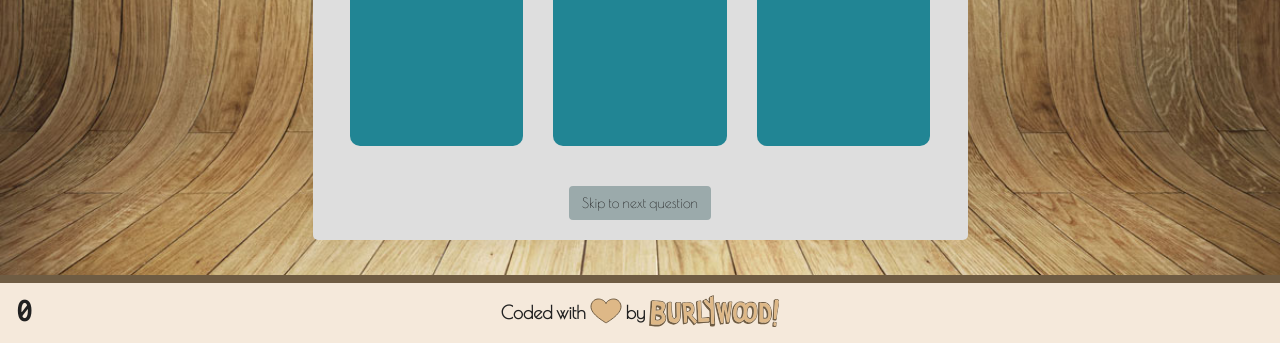
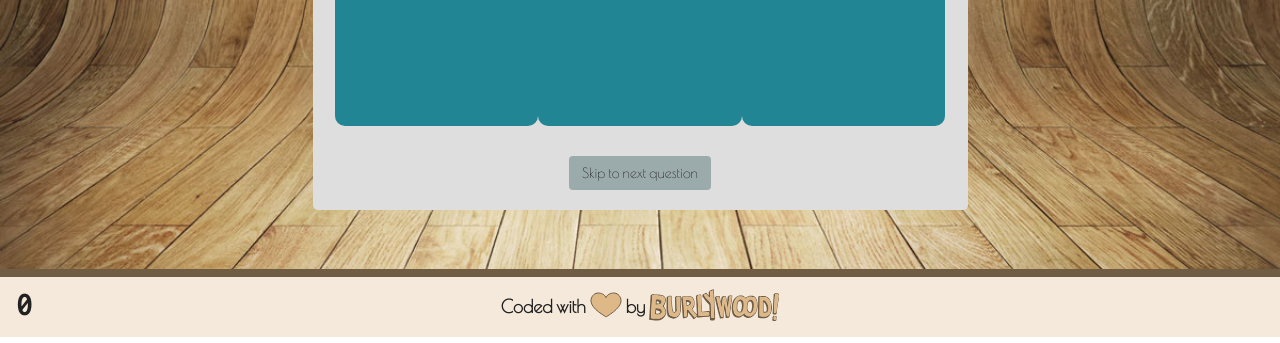
Before and after one commit to katie80/Hackathon, a website: page know-your-code-fullstack/public/index.html in a window 1280 px wide. Shown: the part 463-806 px from the top of the page. Drawn offline with nearby package versions, Linux system fonts and the light colour scheme; no server answers.

Commit message:
created new class for inner answer divs, adjusted margins

```diff
--- a/know-your-code-fullstack/public/index.html
+++ b/know-your-code-fullstack/public/index.html
@@ -31,22 +31,22 @@
 
 			<div class="row" id="answers_div">
 				<!-- Enter Option 0 here. Sent as html -->
-			<div class="col-sm-4 col-xs-12" id="option1">
-				<div class="answers">
+				<div class="answers col-sm-4 col-xs-12" id="option1">
+					<div class="innerAns">
 						<h3> Header </h3>
 					</div>
 				</div>
 
 				<!-- Enter Option 1 here. Sent as html -->
-			<div class="col-sm-4 col-xs-12" id="option2">
-				<div class="answers">
+				<div class="answers col-sm-4 col-xs-12" id="option2">
+					<div class="innerAns">
 						<h2> Header </h2>
 					</div>
 				</div>
 
 				<!-- Enter Option 2 here. Sent as html -->
-			<div class="col-sm-4 col-xs-12" id="option3">
-				<div class="answers">
+				<div class="answers col-sm-4 col-xs-12" id="option3">
+					<div class="innerAns">
 						<h1> Header </h1>
 					</div>
 				</div>
--- a/know-your-code-fullstack/public/styles.css
+++ b/know-your-code-fullstack/public/styles.css
@@ -55,11 +55,15 @@ body {
 	height: 200px;
 	background-color: #218594;
 	font-family: 'Inconsolata', monospace;
-	margin: 0 0 40px;
+	margin-bottom: 30px;
 }
 
 .answers:hover {
 	opacity: 0.7;
+}
+
+.innerAns {
+	margin: 5px;
 }
 
 #answers_div {
```
Lines whose indentation alone changed are shown as unchanged.
